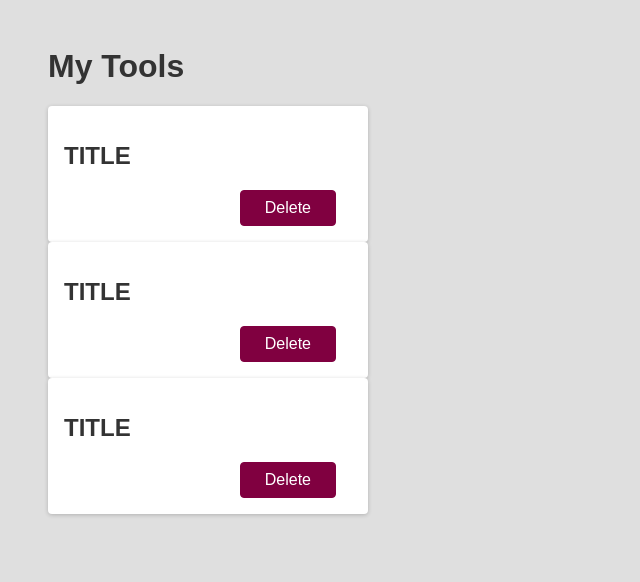
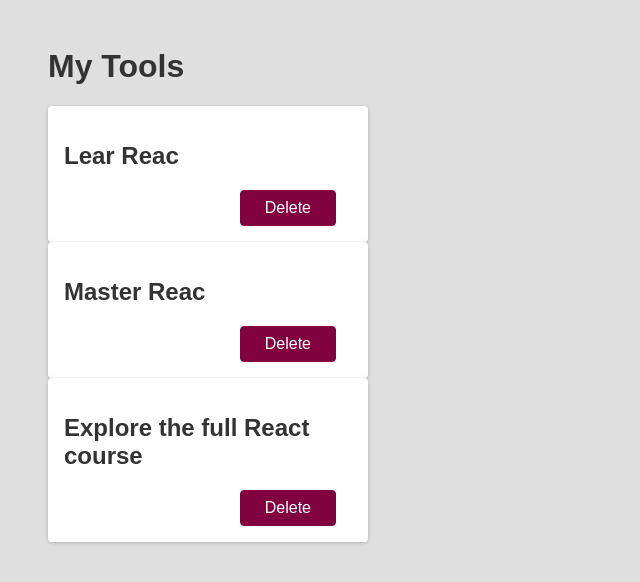
Before and after one commit to icarodebarros/react-c-g-Summary, a React (Create React App) app: page / in a window 1280 px wide. Shown: the top 582 px of the page, without its empty margins (0-640 px from the left). Built offline with nearby package versions, Linux system fonts and the light colour scheme.

Commit message:
Starting with props and useState

```diff
--- a/src/App.js
+++ b/src/App.js
@@ -4,9 +4,9 @@
   return (
     <div>
       <h1>My Tools</h1>
-      <Todo />
-      <Todo />
-      <Todo />
+      <Todo text="Lear Reac" />
+      <Todo text="Master Reac" />
+      <Todo text="Explore the full React course" />
     </div>
   );
 }
--- /dev/null
+++ b/src/components/Backdrop.js
@@ -0,0 +1,5 @@
+function Backdrop() {
+  return <div className="backdrop" />;
+}
+
+export default Backdrop;
--- /dev/null
+++ b/src/components/Modal.js
@@ -0,0 +1,11 @@
+function Modal() {
+  return (
+    <div className="modal">
+      <h2>Are you shure?</h2>
+      <button className="btn btn--alt">Cancel</button>
+      <button className="btn">Confirm</button>
+    </div>
+  );
+}
+
+export default Modal;
--- a/src/components/Todo.js
+++ b/src/components/Todo.js
@@ -1,10 +1,24 @@
-function Todo() {
+import { useState } from 'react';
+
+import Modal from './Modal';
+import Backdrop from './Backdrop';
+
+function Todo(props) {
+  const [modalIsOpen, setModalIsOpen] = useState(false);
+
+  function deleteHandler() {
+    setModalIsOpen(true);
+  }
+
   return (
     <div className="card">
-      <h2>TITLE</h2>
+      <h2>{props.text}</h2>
       <div className="actions">
-        <button className="btn">Delete</button>
+        <button className="btn" onClick={deleteHandler}>Delete</button>
       </div>
+
+      {modalIsOpen && <Modal />}
+      {modalIsOpen && <Backdrop />}
     </div>
   );
 }
```
